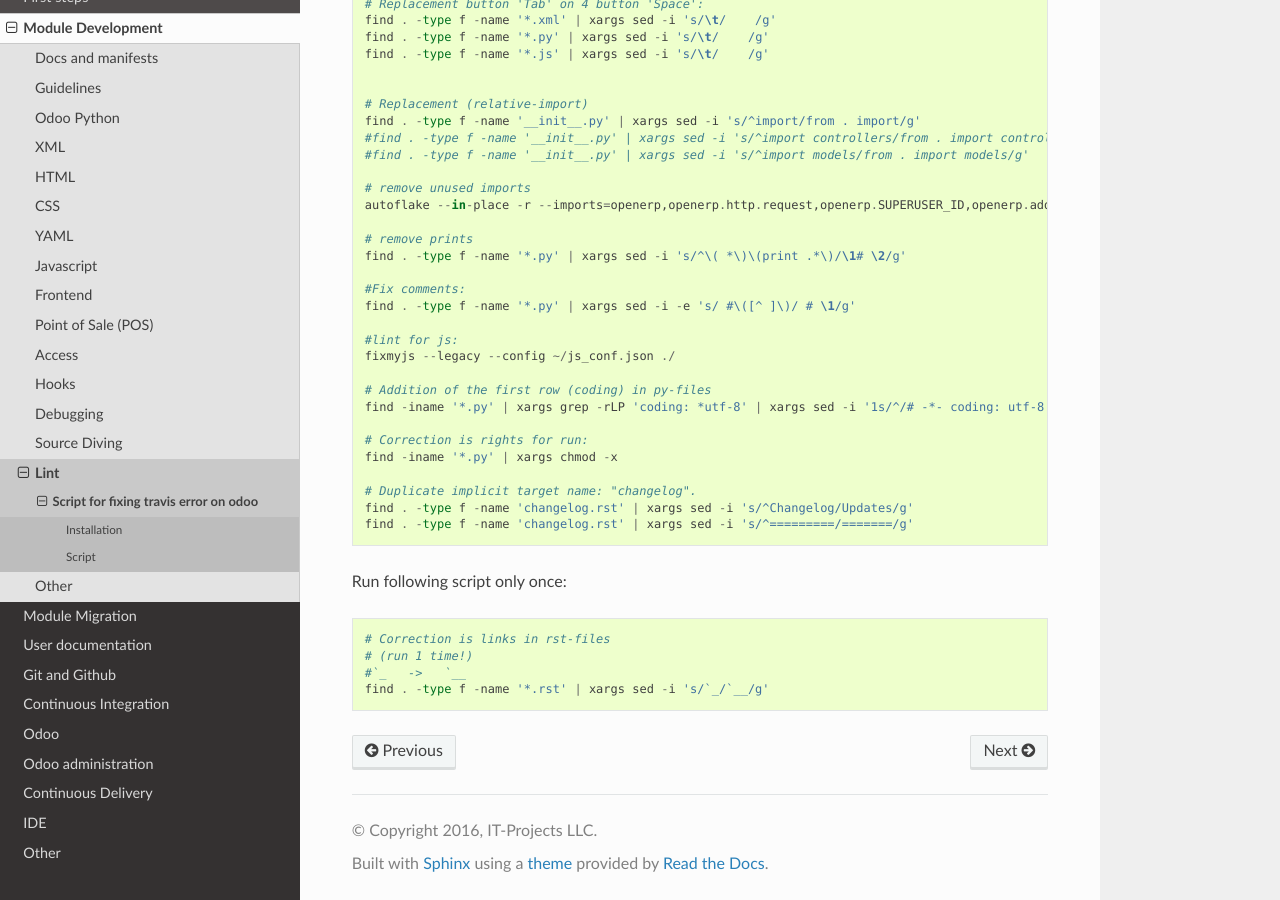
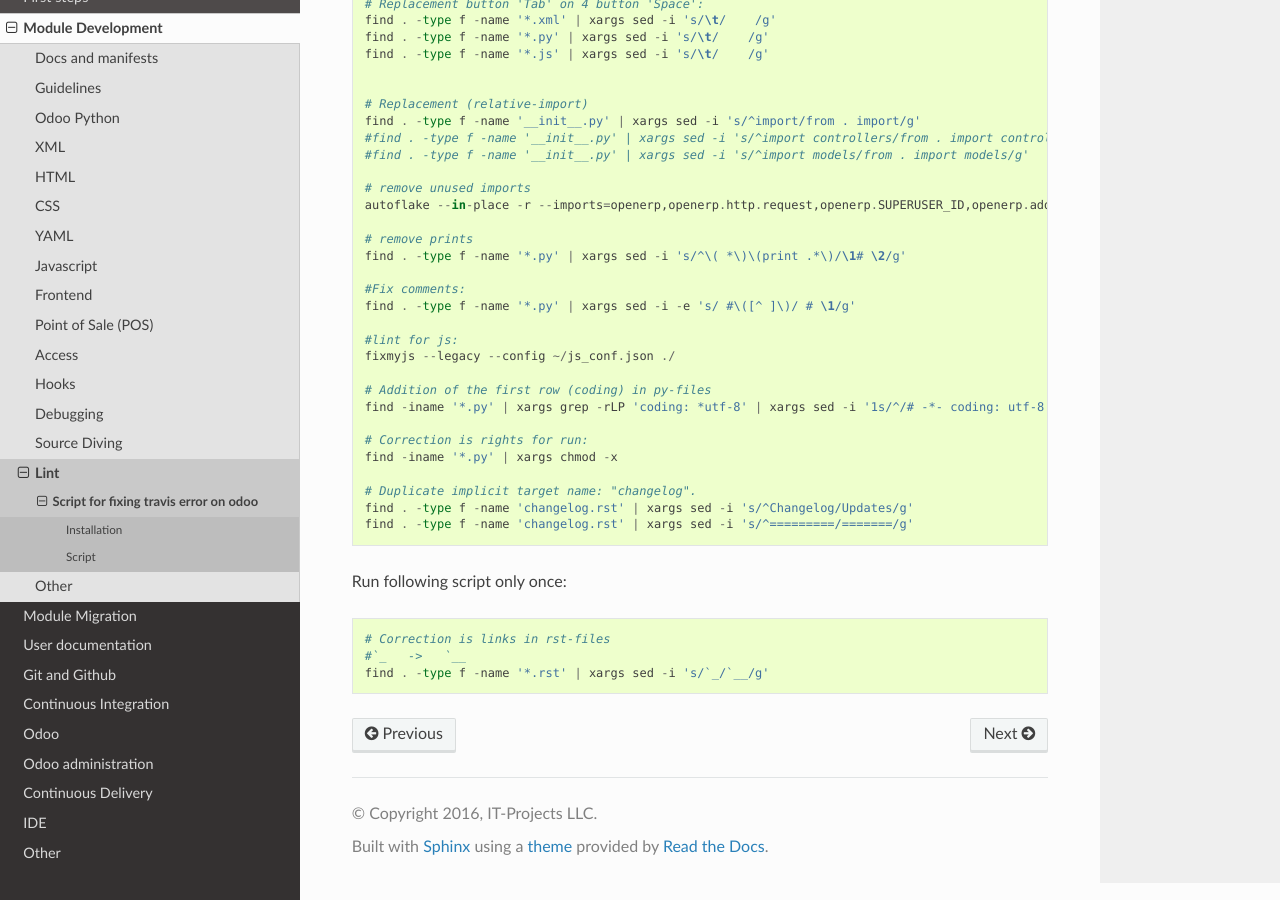
Before and after one commit to itpp-labs/odoo-development, a Sphinx documentation site: the page built from docs/dev/lint/fix-travis.rst, in a window 1280 px wide and 900 px high, scrolled down 776 px. Built offline with Sphinx 7.4.7 and the Read the Docs theme 2.0.0, drawn with Linux system fonts in a browser that asks for light colours; pages that are not in the unit, such as notebooks, are missing from menus.

Commit message:
Update fix-travis.rst

```diff
--- a/docs/dev/lint/fix-travis.rst
+++ b/docs/dev/lint/fix-travis.rst
@@ -74,6 +74,5 @@ Script
 Run following script only once::
 
     # Correction is links in rst-files
-    # (run 1 time!)
     #`_   ->   `__
     find . -type f -name '*.rst' | xargs sed -i 's/`_/`__/g'
```
